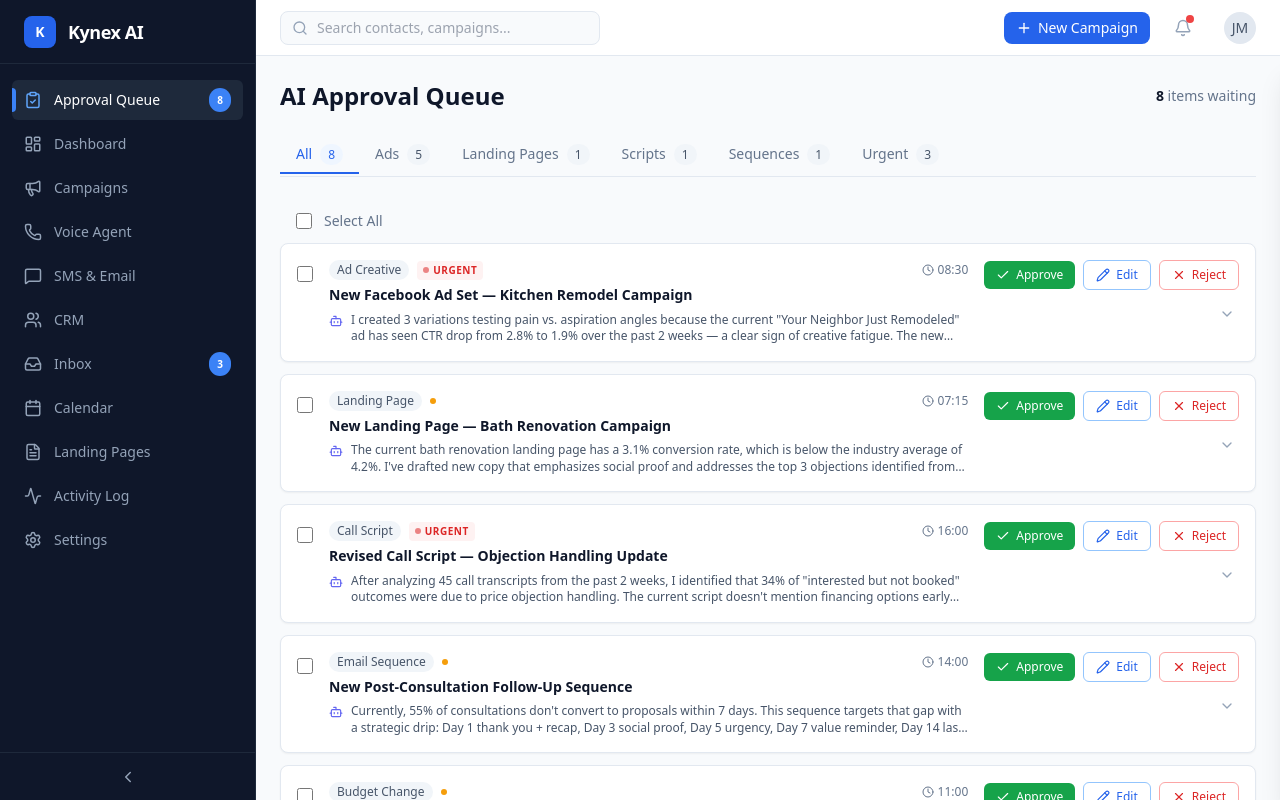
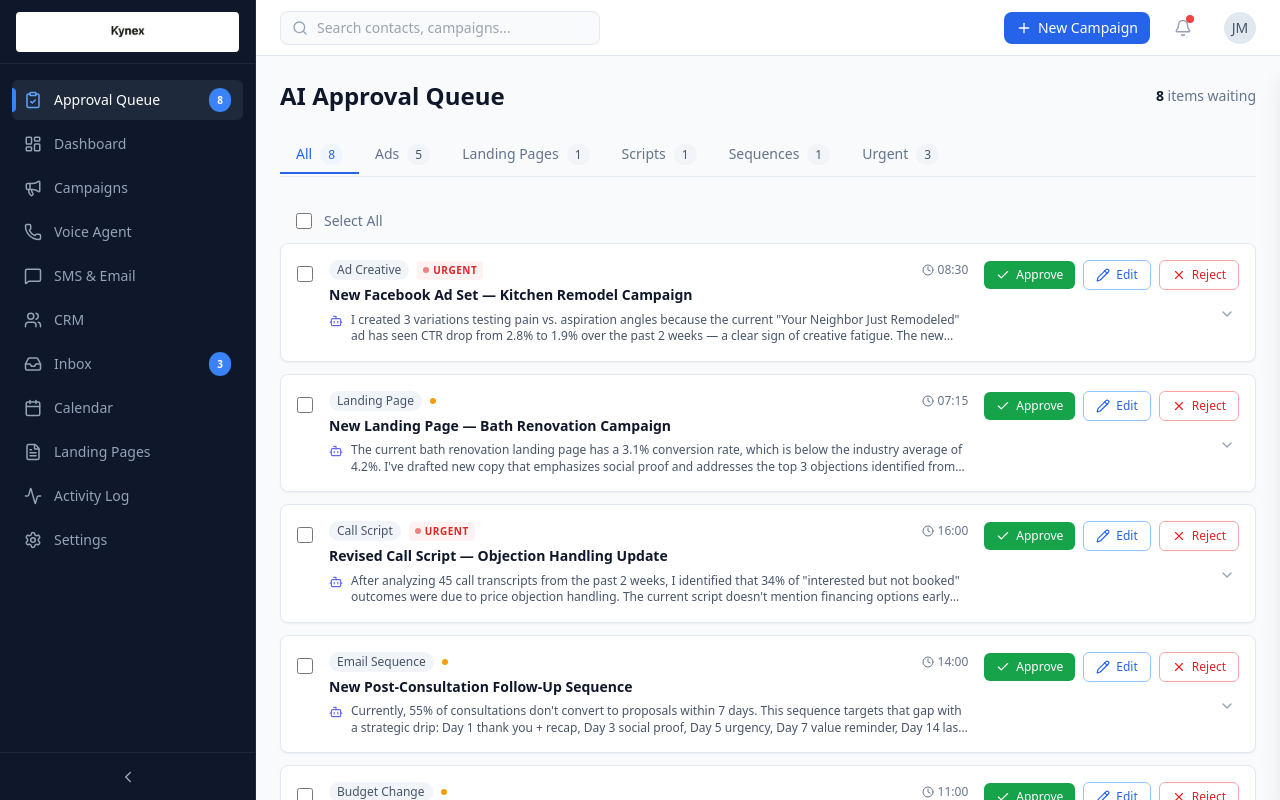
Before and after one commit to Metdez/Kynex-AI, a React (Vite) app: page /login in a window 1280 px wide. Both pictures are taken after a click on the button "Log In". Shown: the top 800 px of the page. Built offline with nearby package versions, Linux system fonts and the light colour scheme.

Commit message:
Replace Kynex AI text with customized logo image universally

```diff
--- a/src/components/layout/Sidebar.jsx
+++ b/src/components/layout/Sidebar.jsx
@@ -42,13 +42,14 @@ export default function Sidebar() {
   return (
     <aside className={`fixed top-0 left-0 h-screen bg-slate-900 border-r border-slate-800 text-white flex flex-col transition-all duration-300 z-30 ${sidebarCollapsed ? 'w-20' : 'w-64'}`}>
       {/* Logo */}
-      <div className="h-16 flex items-center px-6 border-b border-slate-800">
-        <div className="w-8 h-8 bg-blue-600 rounded-lg flex items-center justify-center text-white font-bold text-sm flex-shrink-0 shadow-sm">
-          K
+      <div className="h-16 flex items-center justify-center px-4 border-b border-slate-800">
+        <div className={`bg-white rounded w-full flex items-center ${sidebarCollapsed ? 'justify-start px-2' : 'justify-center p-2'} h-10 overflow-hidden`}>
+          <img
+            src="/kynex-logo.png"
+            alt="Kynex AI Logo"
+            className={`object-contain ${sidebarCollapsed ? 'h-8 origin-left min-w-[100px] -ml-2' : 'h-10'}`}
+          />
         </div>
-        {!sidebarCollapsed && (
-          <span className="ml-3 font-semibold text-lg tracking-tight">Kynex AI</span>
-        )}
       </div>
 
       {/* Nav Items */}
--- a/src/pages/LoginPage.jsx
+++ b/src/pages/LoginPage.jsx
@@ -21,10 +21,9 @@ export default function LoginPage() {
 
       <div className="bg-white rounded-xl shadow-lg border border-slate-200 p-10 w-full max-w-sm text-center mb-8">
         {/* Logo */}
-        <div className="w-14 h-14 bg-blue-600 rounded-xl flex items-center justify-center text-white font-bold text-xl mx-auto mb-4">
-          K
+        <div className="flex justify-center mb-6">
+          <img src="/kynex-logo.png" alt="Kynex AI Logo" className="h-16 object-contain" />
         </div>
-        <h1 className="text-2xl font-bold text-slate-900 mb-1">Kynex AI</h1>
         <p className="text-sm text-slate-500 mb-6">Your AI Growth Co-Pilot</p>
 
         <button
```
Also changed, not shown: public/kynex-logo.png (added).
